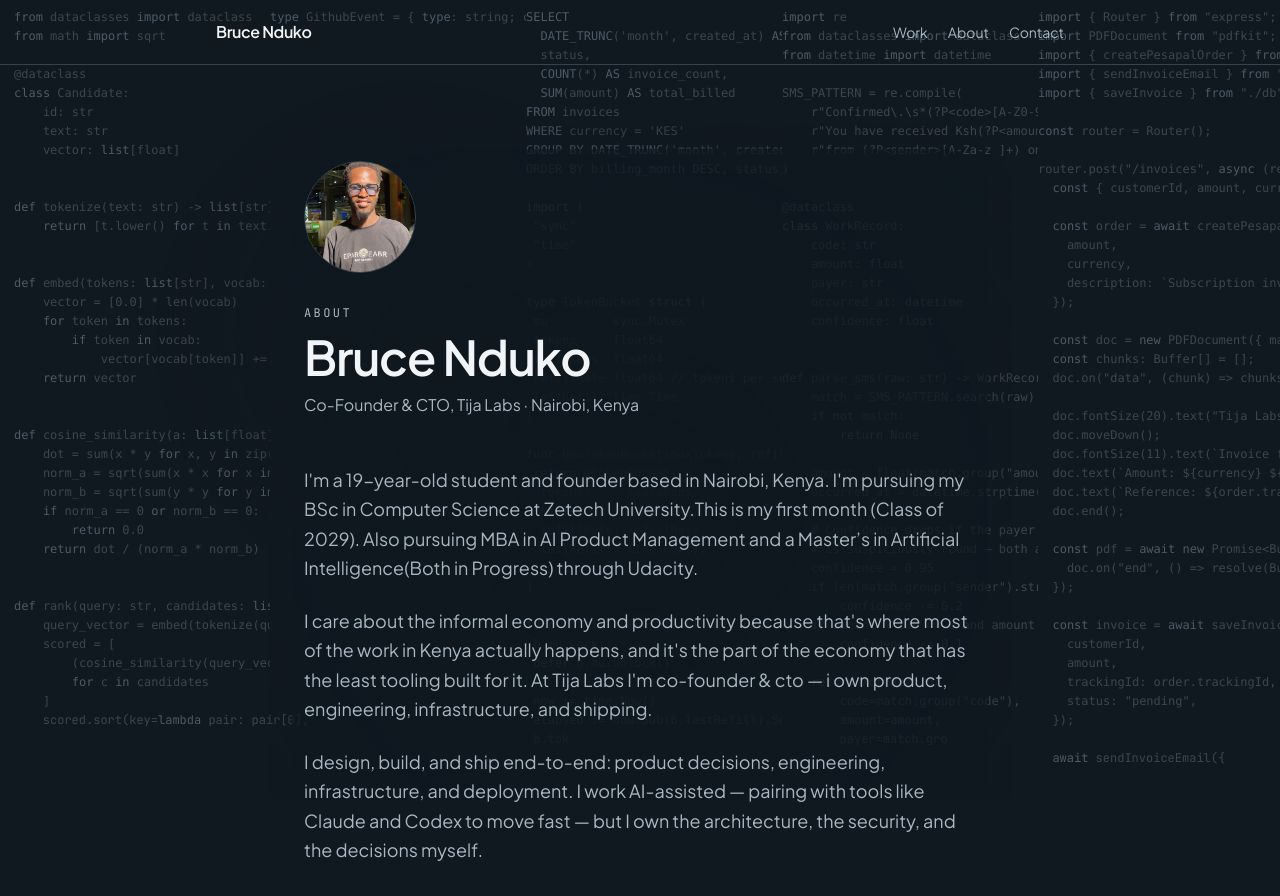
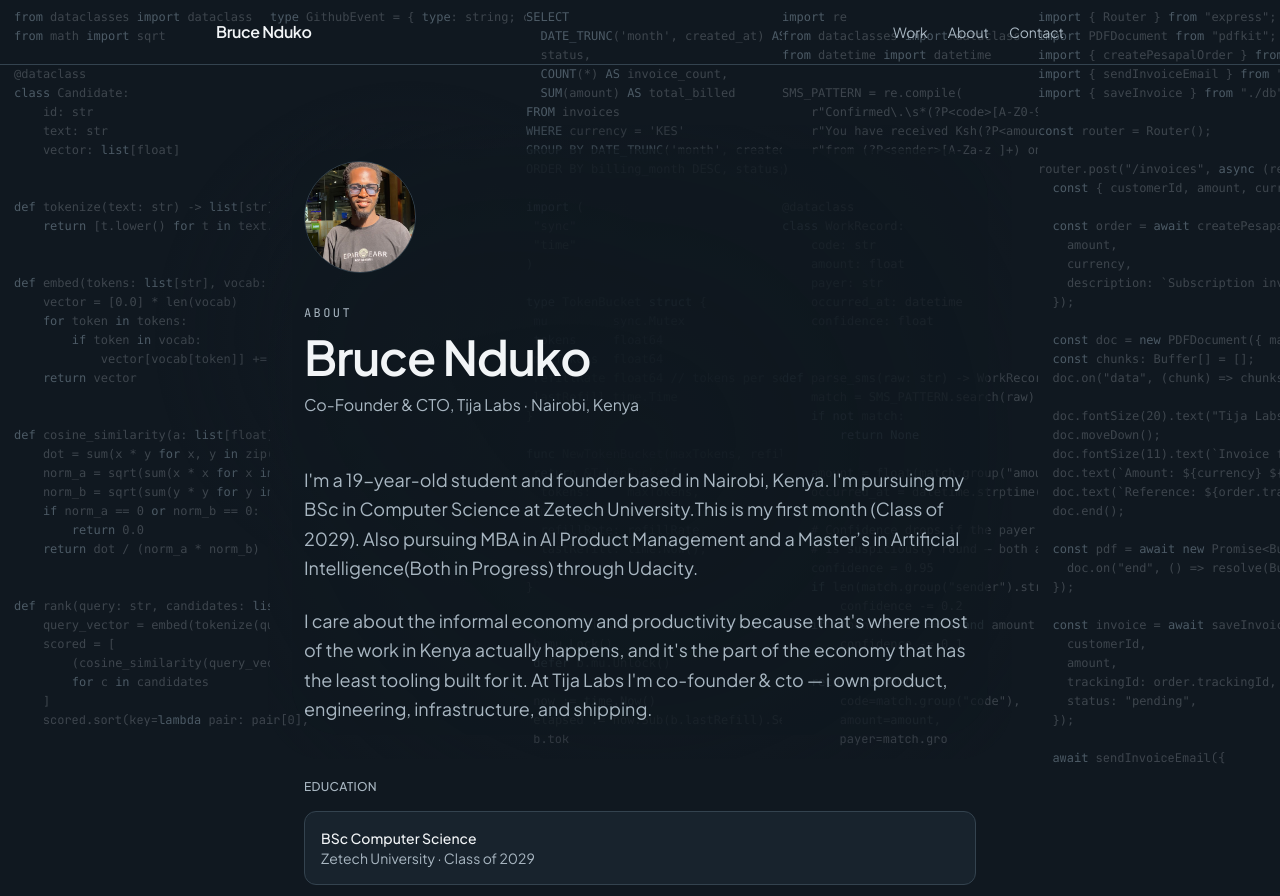
Before and after one commit to ndukobruce-bot/Bruce-Nduko-Website, a Next.js app: page /about in a window 1280 px wide. Shown: the top 896 px of the page. Built offline with nearby package versions, Linux system fonts and the light colour scheme; no server answers.

Commit message:
Update i18n.ts

```diff
--- a/src/content/i18n.ts
+++ b/src/content/i18n.ts
@@ -110,8 +110,8 @@ export const i18n = {
       sw: "Ninajali kuhusu uchumi wa kawaida na tija kwa sababu hapo ndipo kazi nyingi nchini Kenya hufanyika, na ni sehemu ya uchumi iliyo na zana chache zilizojengwa kwa ajili yake. Katika {tijaName} mimi ni {role}",
     } as Pair,
     paragraph3: {
-      en: "I design, build, and ship end-to-end: product decisions, engineering, infrastructure, and deployment. I work AI-assisted — pairing with tools like Claude and Codex to move fast — but I own the architecture, the security, and the decisions myself.",
-      sw: "Ninabuni, kujenga, na kuzindua kutoka mwanzo hadi mwisho: maamuzi ya bidhaa, uhandisi, miundombinu, na uzinduzi. Ninafanya kazi kwa msaada wa AI — nikitumia zana kama Claude na Codex ili kwenda kwa kasi — lakini ninamiliki muundo, usalama, na maamuzi mwenyewe.",
+      en: "",
+      sw: "",
     } as Pair,
   },
   aboutTeaser: {
```
